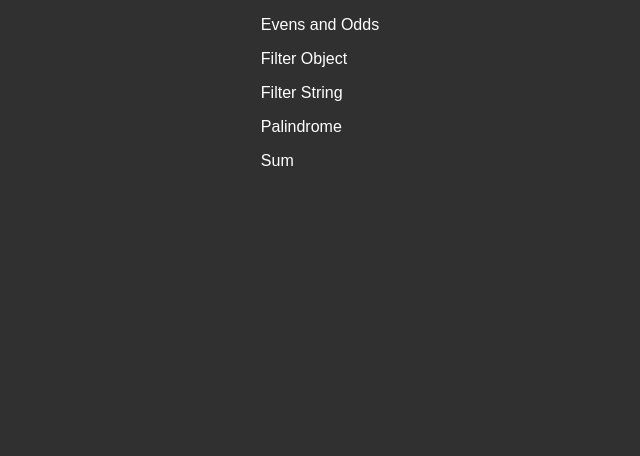
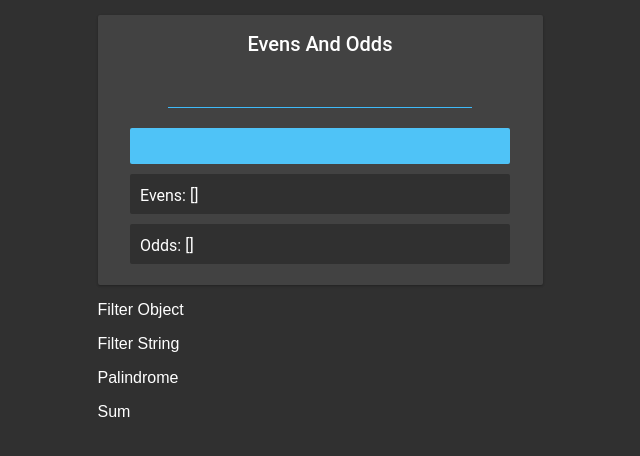
Before and after one commit to thaitommytran/react-toy-problems, a React (Create React App) app: page / in a window 1280 px wide. Shown: the top 456 px of the page, without its empty margins (320-960 px from the left). Built offline with nearby package versions, Linux system fonts and the light colour scheme.

Commit message:
step 3 completed

```diff
--- a/src/components/Topics/EvenAndOdd.js
+++ b/src/components/Topics/EvenAndOdd.js
@@ -1,8 +1,55 @@
 import React, { Component } from "react";
 
 class EvenAndOdd extends Component {
+  constructor() {
+    super();
+    this.state = {
+      evenArray: [],
+      oddArray: [],
+      userInput: ""
+    };
+  }
+
+  handleChange(value) {
+    this.setState({ userInput: value });
+  }
+
+  assignEvensAndOdds(userInput) {
+    let arr = userInput.split(",");
+    let evens = [];
+    let odds = [];
+
+    for (let number of arr) {
+      if (number % 2 === 0) {
+        evens.push(parseInt(number));
+      } else {
+        odds.push(parseInt(number));
+      }
+    }
+
+    this.setState({ evenArray: evens, oddArray: odds });
+  }
+
   render() {
-    return <p>Evens and Odds</p>;
+    return (
+      <div className="puzzleBox evenAndOddPB">
+        <h4>Evens And Odds</h4>
+        <input
+          className="inputLine"
+          onChange={(event) => this.handleChange(event.target.value)}
+        />
+        <button
+          className="confirmationButton"
+          onClick={(event) => this.assignEvensAndOdds(this.state.userInput)}
+        ></button>
+        <span className="resultsBox">
+          Evens: {JSON.stringify(this.state.evenArray)}
+        </span>
+        <span className="resultsBox">
+          Odds: {JSON.stringify(this.state.oddArray)}
+        </span>
+      </div>
+    );
   }
 }
 
```
